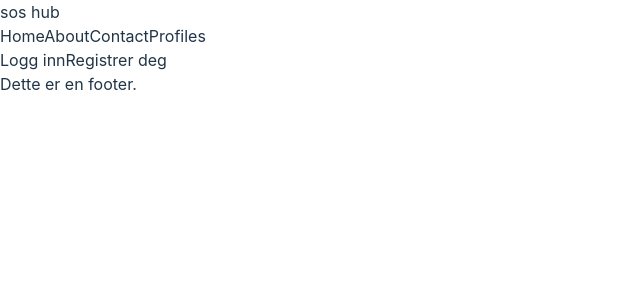
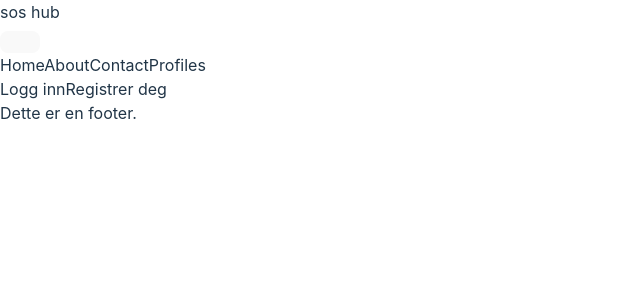
Before and after one commit to Noroff-FEU-Assignments/project-exam-2-kmcarlson, a React (Vite) app in the folder sos-hub/: page / in a window 1280 px wide. Shown: the top 300 px of the page, without its empty margins (0-640 px from the left). Built offline with nearby package versions, Linux system fonts and the light colour scheme.

Commit message:
update nav

```diff
--- a/sos-hub/src/components/Nav.jsx
+++ b/sos-hub/src/components/Nav.jsx
@@ -1,21 +1,60 @@
-import React from "react";
+import React, { useState } from "react";
 import { Link } from "react-router-dom";
 
 const Nav = () => {
+  const [isOpen, setIsOpen] = useState(false);
+
+  const toggleMenu = () => {
+    setIsOpen(!isOpen);
+  };
+
   return (
-    <nav className="hidden md:flex space-x-4">
-      <Link to="/" className="hover:text-pink-200">
+    <nav className="flex flex-col md:flex-row space-x-4 md:space-x-8">
+      <div className="md:hidden">
+        <button
+          onClick={toggleMenu}
+          className="text-pink-200 hover:text-pink-500"
+        >
+          <svg
+            className="w-6 h-6"
+            fill="none"
+            stroke="currentColor"
+            viewBox="0 0 24 24"
+            xmlns="http://www.w3.org/2000/svg"
+          >
+            <path
+              strokeLinecap="round"
+              strokeLinejoin="round"
+              strokeWidth="2"
+              d={isOpen ? "M6 18L18 6M6 6l12 12" : "M4 6h16M4 12h16M4 18h16"}
+            ></path>
+          </svg>
+        </button>
+      </div>
+      <div
+        className={`md:flex md:items-center ${
+          isOpen ? "block" : "hidden"
+        } space-y-2 md:space-y-0 md:space-x-8`}
+      >
+        <Link to="/" className="block md:inline-block hover:text-pink-200">
           Home
         </Link>
-      <Link to="/about" className="hover:text-pink-200">
+        <Link to="/about" className="block md:inline-block hover:text-pink-200">
           About
         </Link>
-      <Link to="/contact" className="hover:text-pink-200">
+        <Link
+          to="/contact"
+          className="block md:inline-block hover:text-pink-200"
+        >
           Contact
         </Link>
-      <Link to="/profiles" className="hover:text-pink-200">
+        <Link
+          to="/profiles"
+          className="block md:inline-block hover:text-pink-200"
+        >
           Profiles
         </Link>
+      </div>
     </nav>
   );
 };
--- a/sos-hub/src/index.css
+++ b/sos-hub/src/index.css
@@ -8,8 +8,8 @@
   font-weight: 400;
 
   color-scheme: light dark;
-  color: rgba(255, 255, 255, 0.87);
-  background-color: #242424;
+  /* color: rgba(255, 255, 255, 0.87);
+  background-color: white; */
 
   font-synthesis: none;
   text-rendering: optimizeLegibility;
```
Lines whose indentation alone changed are shown as unchanged.
